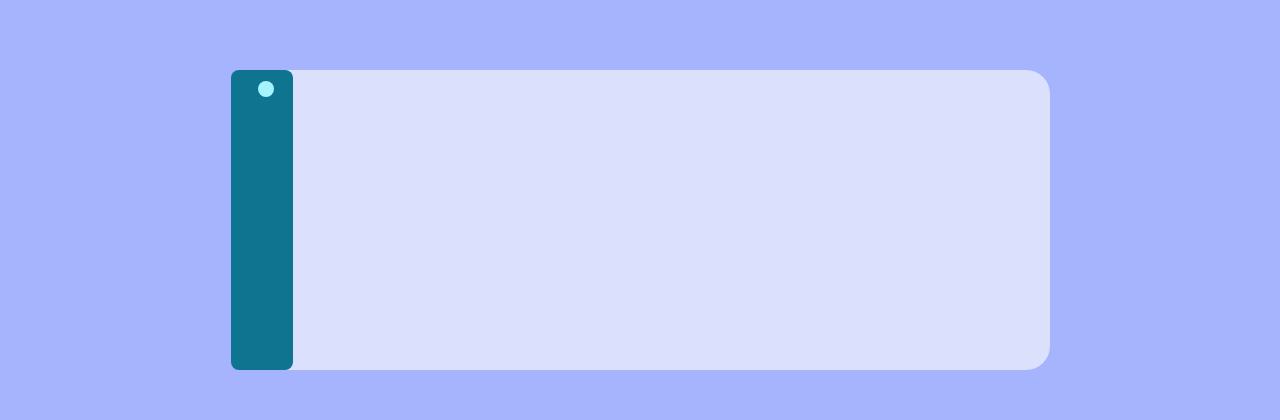
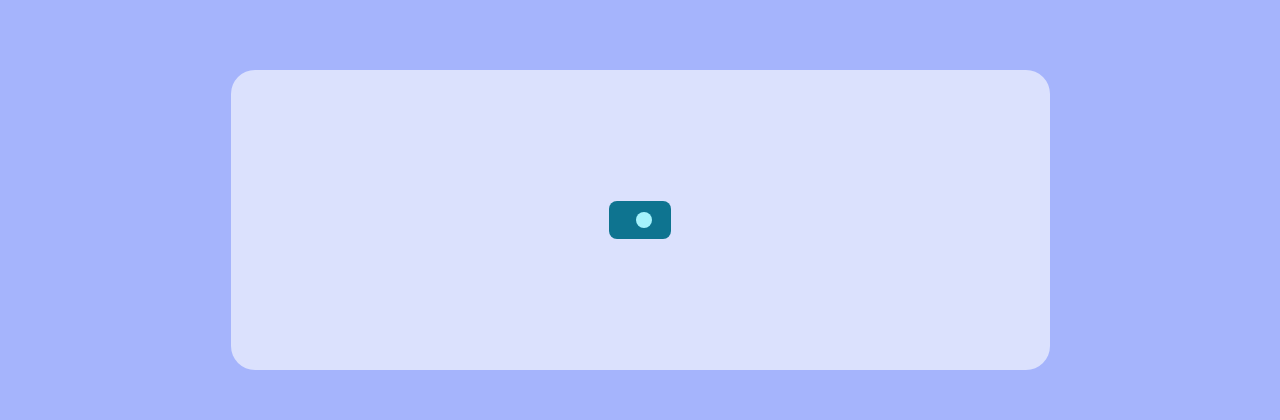
Before and after one commit to USNOOZEULOSE/LucidX, a Next.js app in the folder src/: page / in a window 1280 px wide. Shown: the part 350-770 px from the top of the page. Built offline with nearby package versions, Linux system fonts and the light colour scheme.

Commit message:
updating gitignore for sk

```diff
--- a/src/components/Homepage.jsx
+++ b/src/components/Homepage.jsx
@@ -10,7 +10,7 @@ export const Homepage = () =>{
           </div>
         </div> */}
         <div className="bg-gradient-to-t from-indigo-300 to-indigo-300 w-full h-[500px] flex items-center justify-center">
-  <div className="w-[819px] h-[300px] bg-white bg-opacity-60 rounded-3xl flex align">
+  <div className="w-[819px] h-[300px] bg-white bg-opacity-60 rounded-3xl flex items-center justify-center">
         <Button></Button>
   </div>
 </div>
```
Also changed, not shown: 1 other file (tests, documents, lock files or other folders).
